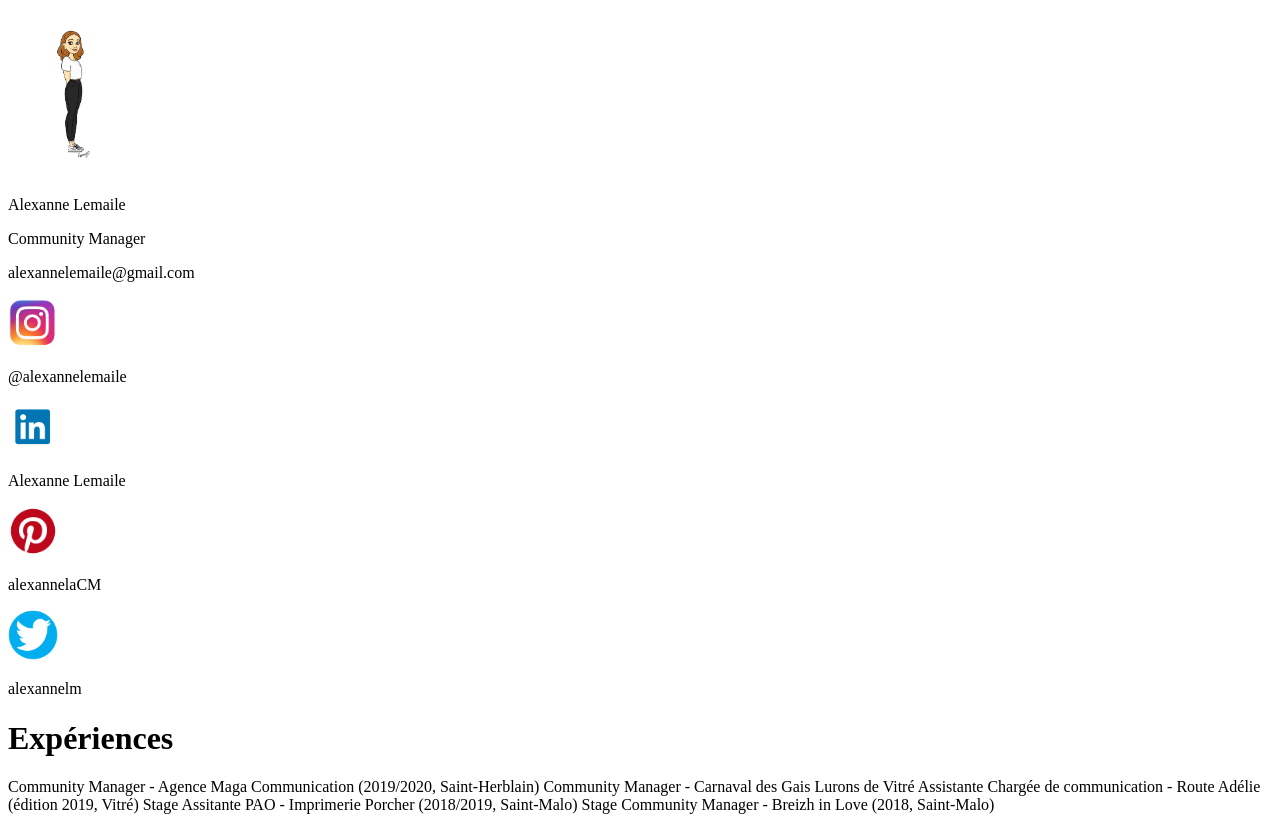
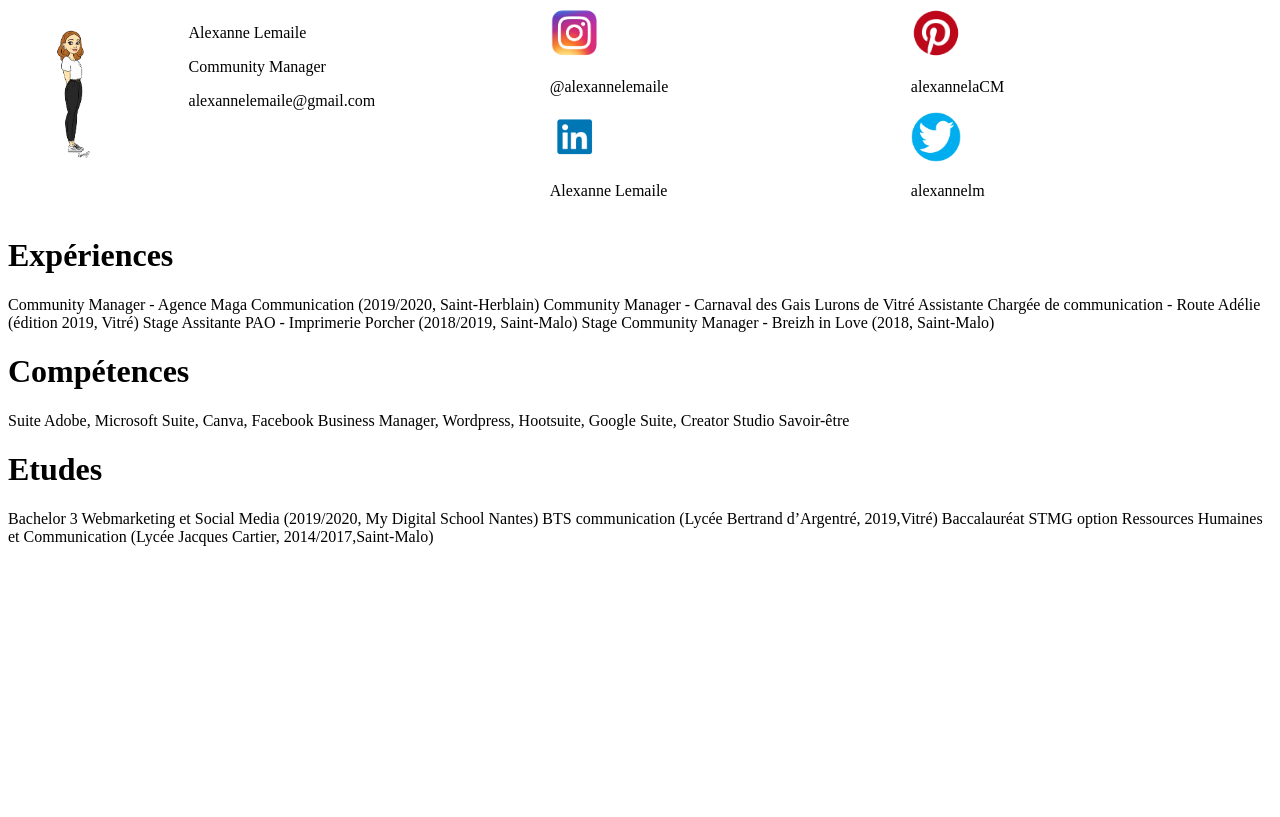
Before and after one commit to AlexanneL/2020-mds-CV, a plain HTML site: page index.html in a window 1280 px wide. Shown: the top 817 px of the page. Drawn offline with Linux system fonts and the light colour scheme.

Commit message:
Update index.html

```diff
--- a/index.html
+++ b/index.html
@@ -3,8 +3,6 @@
     <meta charset="UTF-8">
     <head>
   <style>
-
- font-family: Arial, sans-serif;
 
 .header {
   display: grid;
@@ -42,7 +40,7 @@ grid-row: 1; }
 </head>
 <body>
 
-
+<font-family Lobster, sans-serif; >
 
 <div class="header">
      <div class="one">
```
